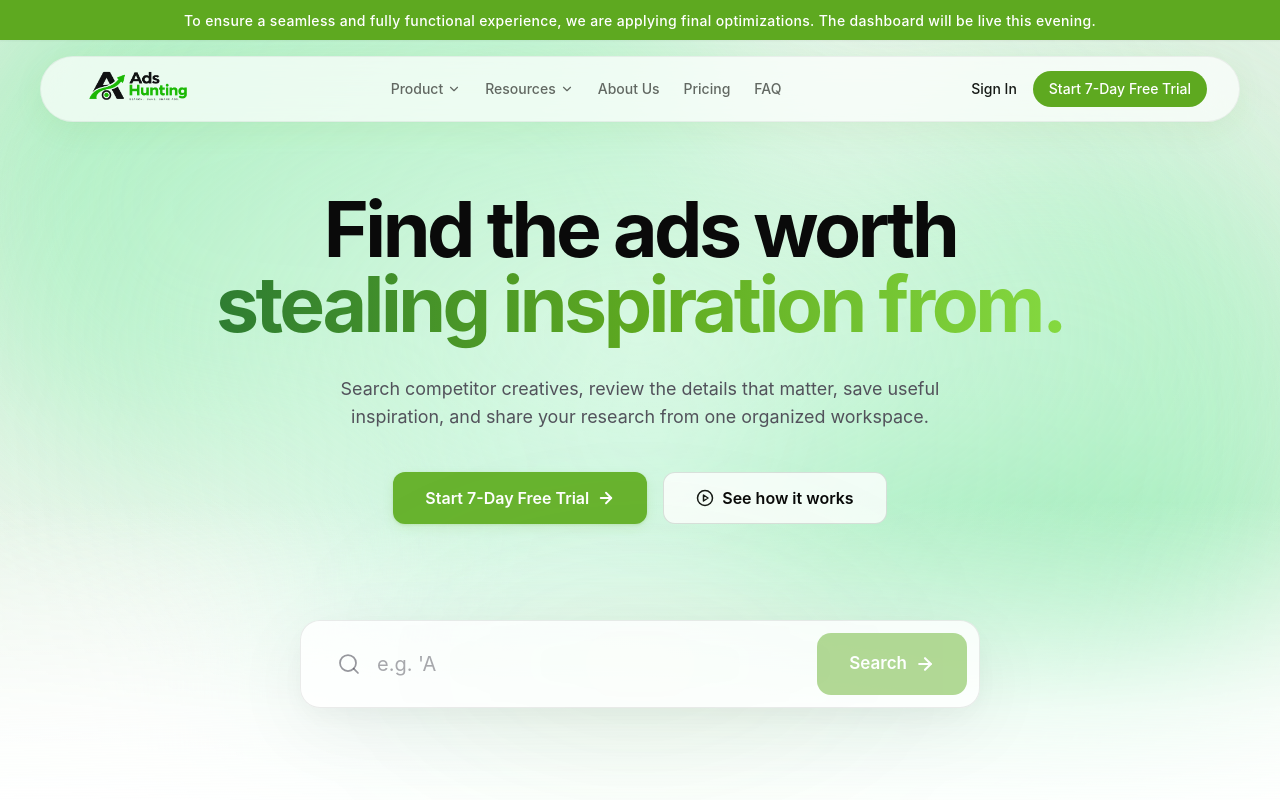
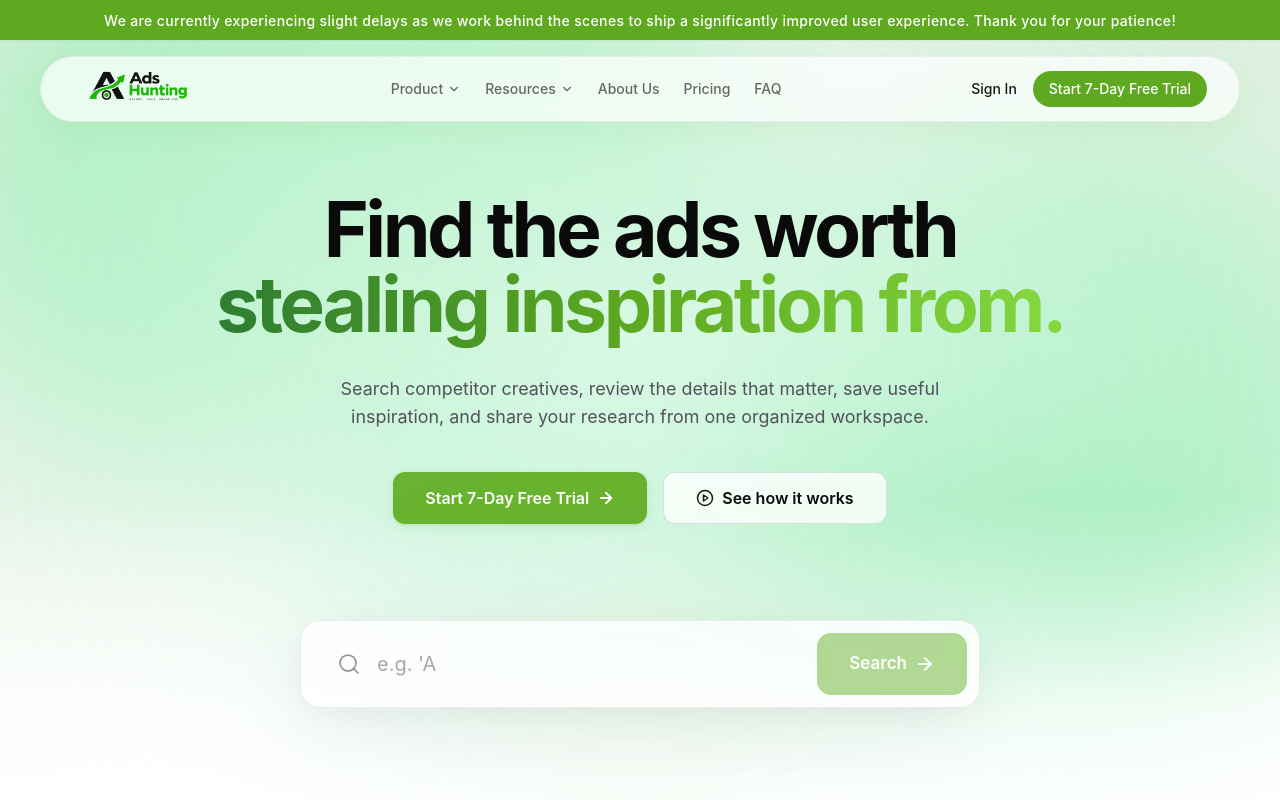
Before and after one commit to ugcfybycreatornavigator/adsHunting-final, a Next.js app: page / in a window 1280 px wide. Shown: the top 800 px of the page. Built offline with nearby package versions, Linux system fonts and the light colour scheme.

Commit message:
Update announcement bar text for delay

```diff
--- a/components/landing/layout/Navbar.tsx
+++ b/components/landing/layout/Navbar.tsx
@@ -58,7 +58,7 @@ export function Navbar() {
     <header className="landing-navbar fixed top-0 inset-x-0 z-50 transition-all duration-300">
       <div className="bg-brand text-white overflow-hidden flex items-center h-10 shadow-sm">
         <div className="whitespace-nowrap animate-marquee md:animate-none md:transform-none inline-block px-4 text-[13px] md:text-[14px] font-medium tracking-wide w-full md:text-center">
-          To ensure a seamless and fully functional experience, we are applying final optimizations. The dashboard will be live this evening.
+          We are currently experiencing slight delays as we work behind the scenes to ship a significantly improved user experience. Thank you for your patience!
         </div>
       </div>
       <div className="mt-2 md:mt-4 px-4 md:px-6">
```
